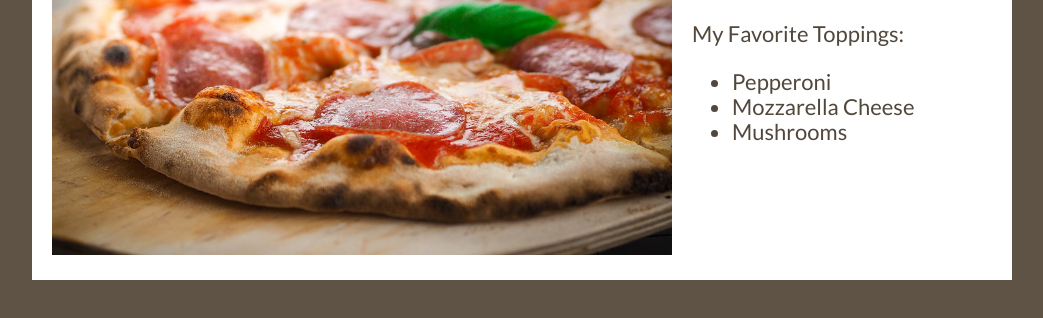
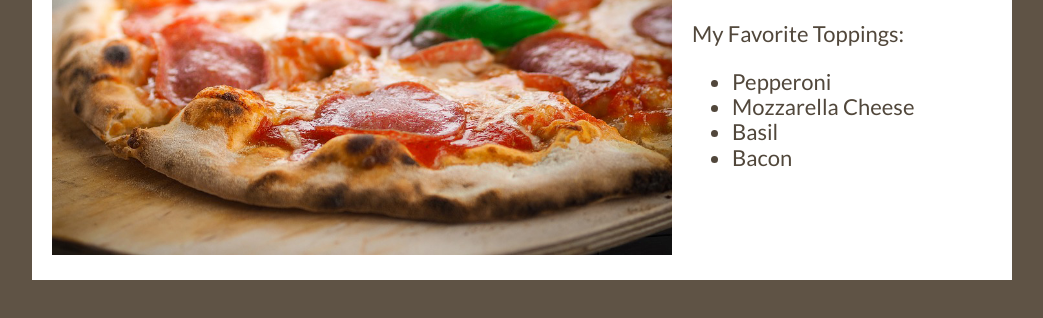
Before and after one commit to TaylorElle/pizzaPizza, a plain HTML site: page index.html in a window 1280 px wide. Shown: the part 198-516 px from the top of the page, without its empty margins (118-1161 px from the left). Drawn offline with nearby package versions, Linux system fonts and the light colour scheme; a web font is replaced by a local one.

Commit message:
updated toppings

```diff
--- a/index.html
+++ b/index.html
@@ -24,7 +24,8 @@
     <ul>
       <li>Pepperoni</li>
       <li>Mozzarella Cheese</li>
-      <li>Mushrooms</li>
+      <li>Basil</li>
+      <li>Bacon</li>
     </ul>
   </div>
 </div>
```
